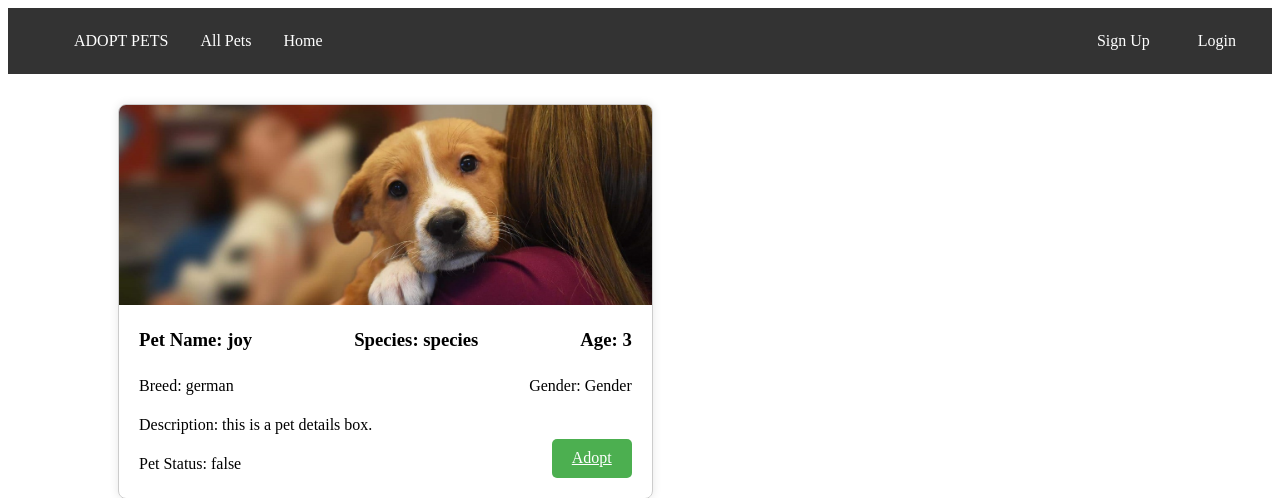
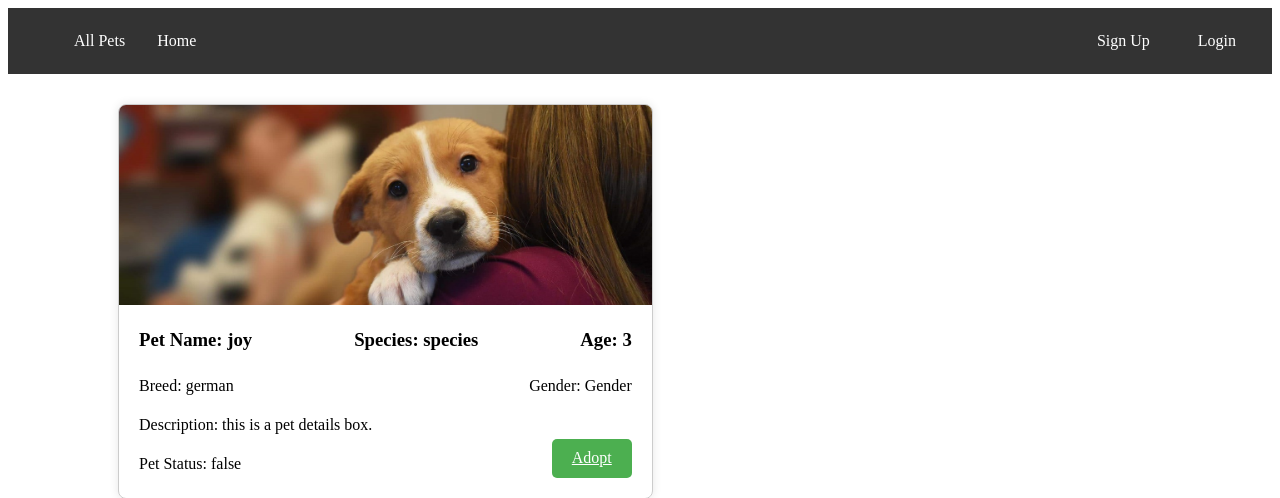
Before and after one commit to thulasi-07/petadoption, a PHP site: page /petadoption/petlisting.php in a window 1280 px wide. Shown: the top 498 px of the page. Run offline with PHP 8.4, Linux system fonts and the light colour scheme; data comes from the database, SQL or seed files in the repository.

Commit message:
some fix

```diff
--- a/includes/header.php
+++ b/includes/header.php
@@ -11,7 +11,7 @@ if (isset($_SESSION['user_id'])) {
 ?>
 <nav style="padding-right:40px;padding:10px">
     <ul>
-        <li><a href="Adoptpets.php">ADOPT PETS</a></li>
+        <!-- <li><a href="Adoptpets.php">ADOPT PETS</a></li> -->
         <li><a href="petlisting.php"> All Pets</a></li>
         <li><a href="index.php">Home</a></li>
 
--- a/petlisting.php
+++ b/petlisting.php
@@ -35,7 +35,8 @@
                     <p>Description: <span class="description"><?php echo $rowtt['description'] ?></span></p>
                     <div class="group-div">
                         <p>Pet Status: <span class="pet-status"><?php echo $rowtt['petstatus'] ?></span></p>
-                        <a href="petadoptbackend.php?pid=<?php echo $rowtt['petid']; ?>" class="adopt-button">Adopt</a>
+                        <a href="#" class="adopt-button">Adopt</a>
+                        <!-- petadoptbackend.php?pid=<?php echo $rowtt['petid']; ?> -->
                     </div>
                 </div>
             </div>
```
